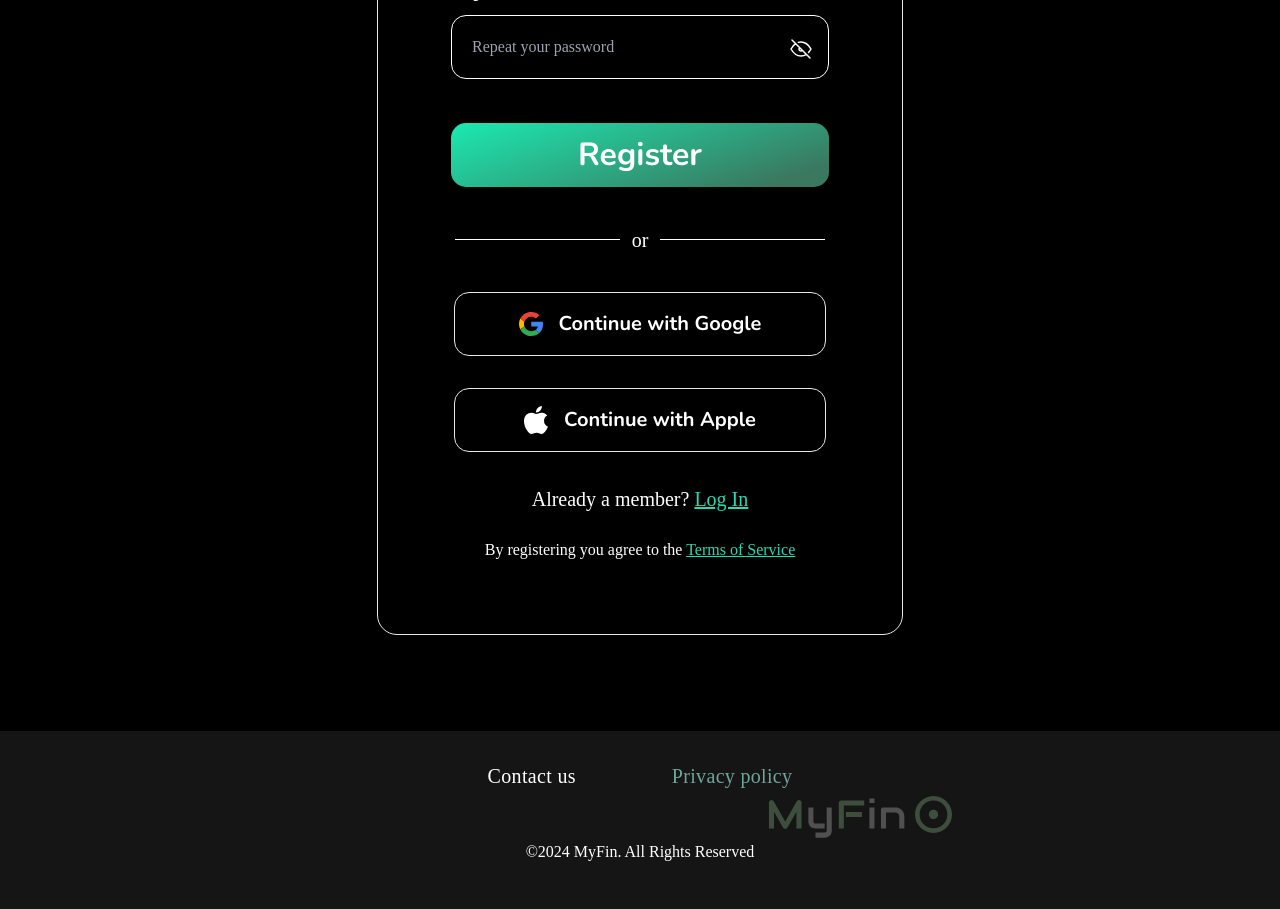
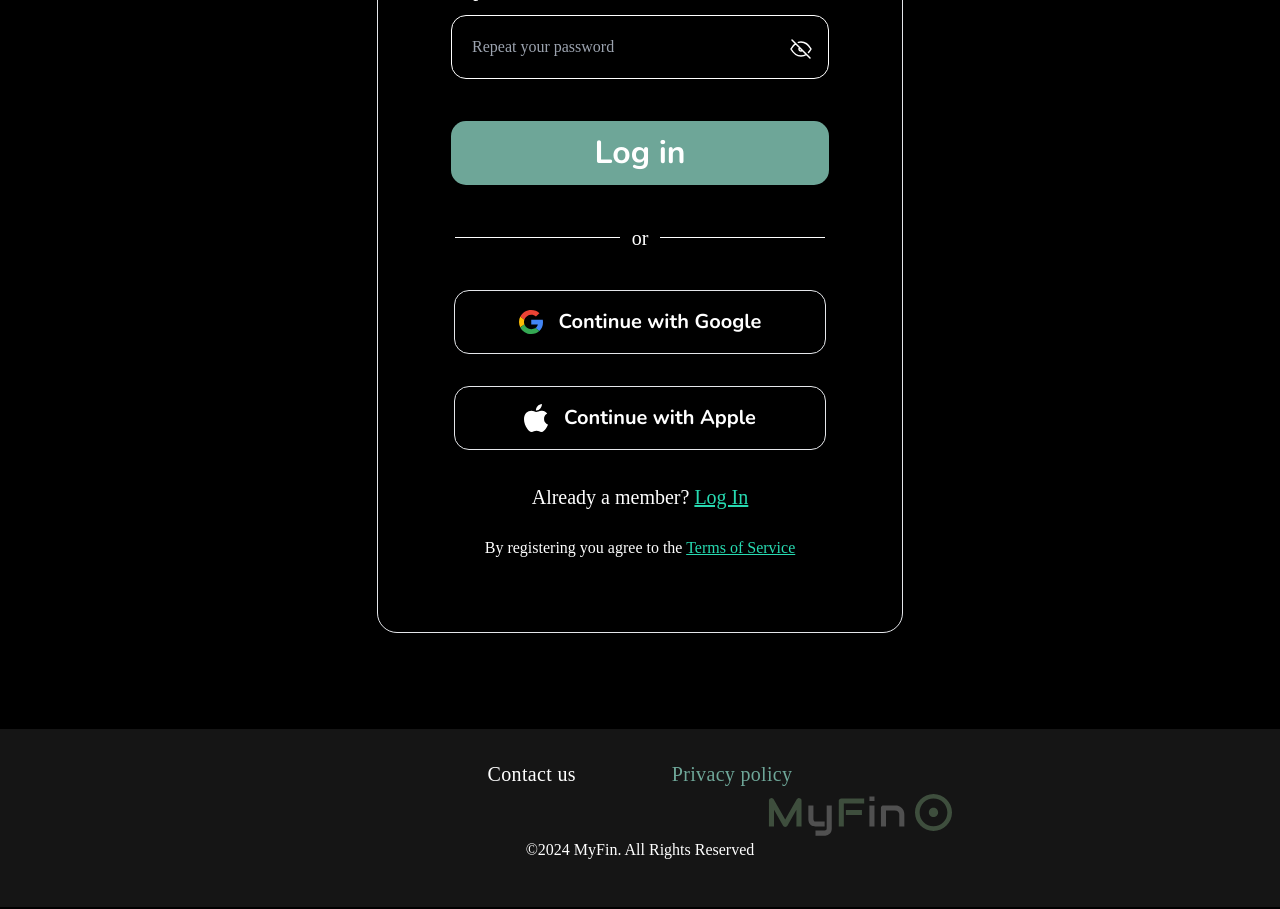
Before and after one commit to KaterynaZhuvak/MyFin, a React (Vite) app: page /registration in a window 1280 px wide. Shown: the part 880-1789 px from the top of the page. Built offline with nearby package versions, Linux system fonts and the light colour scheme; no server answers; a web font is replaced by a local one.

Commit message:
refactor(MF-105): configured a new element for the auth sumbit button

```diff
--- a/src/app/styles/index.css
+++ b/src/app/styles/index.css
@@ -52,11 +52,8 @@ body {
 .gradient:focus {
   background: linear-gradient(
     -18.47deg,
-    rgb(163, 233, 157) -85.276%,
     rgba(9, 52, 35, 0.48) 10.289%,
-    rgb(5, 166, 123) 121.192%,
-    rgba(155, 255, 182, 0.82) 141.226%,
-    rgba(68, 255, 221, 0.7) 141.248%
+    rgb(5, 166, 123) 121.192%
   );
 }
 ::-webkit-scrollbar {
--- /dev/null
+++ b/src/entities/auth/AuthButton/AuthButton.tsx
@@ -0,0 +1,24 @@
+import { type FC } from 'react';
+import { useFormikContext } from 'formik';
+import { Button } from '@shared/ui/Button';
+import { cn } from '@shared/lib/cn';
+
+export const AuthButton: FC = () => {
+  const { isValid, dirty } = useFormikContext();
+
+  return (
+    <Button
+      variant={isValid && dirty ? 'gradient' : 'disabled'}
+      size='m'
+      title='Log in'
+      className={cn(
+        'mt-[10px] h-[56px] w-[318px] py-[auto] text-[32px] font-bold tablet:h-[64px] tablet:w-[378px]',
+        {
+          'cursor-not-allowed': !isValid || !dirty,
+        }
+      )}
+      isSubmit
+      disabled={!isValid || !dirty}
+    />
+  );
+};
--- a/src/features/auth/login/LoginForm.tsx
+++ b/src/features/auth/login/LoginForm.tsx
@@ -3,8 +3,8 @@ import { Form, Formik } from 'formik';
 import { observer } from 'mobx-react';
 import * as Yup from 'yup';
 import { AuthInput } from '@entities/auth/AuthInput';
-import { Button } from '@shared/ui/Button';
 import { Icon } from '@shared/icons/Icon';
+import { AuthButton } from '@entities/auth/AuthButton/AuthButton';
 import { useAuth } from '../model/useAuth';
 import type { LoginOptions } from './interfaces/login-options.interface';
 
@@ -58,13 +58,7 @@ export const LoginForm: FC = observer(() => {
           }
           label='Password'
         />
-        <Button
-          variant='gradient'
-          size='m'
-          title='Log in'
-          className='mt-[10px] h-[56px] w-[318px] py-[auto] text-[32px] font-bold tablet:h-[64px] tablet:w-[378px]'
-          isSubmit
-        />
+        <AuthButton />
       </Form>
     </Formik>
   );
--- a/src/features/auth/registaion/RegistraionForm.tsx
+++ b/src/features/auth/registaion/RegistraionForm.tsx
@@ -4,8 +4,8 @@ import { observer } from 'mobx-react';
 import type { AxiosError } from 'axios';
 import * as Yup from 'yup';
 import { AuthInput } from '@entities/auth/AuthInput';
-import { Button } from '@shared/ui/Button';
 import { Icon } from '@shared/icons/Icon';
+import { AuthButton } from '@entities/auth/AuthButton/AuthButton';
 import { ErrorCodes } from '../lib/errorCodes.enum';
 import { useAuth } from '../model/useAuth';
 import type { RegistrationOptions } from './interfaces/registaion-options.interface';
@@ -115,13 +115,7 @@ export const RegistrationForm: FC = observer(() => {
           label='Repeat Password'
         />
 
-        <Button
-          variant='gradient'
-          size='m'
-          title='Register'
-          className='mt-[12px] h-[56px] w-[318px] py-[auto] text-[32px] font-bold tablet:h-[64px] tablet:w-[378px]'
-          isSubmit
-        />
+        <AuthButton />
       </Form>
     </Formik>
   );
--- a/src/shared/ui/Button/index.tsx
+++ b/src/shared/ui/Button/index.tsx
@@ -2,22 +2,39 @@ import type { ButtonHTMLAttributes, FC, ReactNode } from 'react';
 import { type VariantProps, cva } from 'class-variance-authority';
 import { cn } from '../../lib/cn';
 
-export const buttonVariants = cva(['font-sans font-bold'], {
+export const buttonVariants = cva(['font-sans', 'font-bold'], {
   variants: {
     variant: {
-      gradient: 'gradient rounded-[15px] text-white disabled:bg-disabled-green',
-      outline:
-        'rounded-[15px] border border-[bright-green] bg-transparent text-[bright-green] hover:border-[pale-green] hover:text-[pale-green]',
-      withoutOutline: 'tablet:hidden',
-      ghost:
-        'text-white hover:text-bright-green disabled:text-disabled-green tablet:hidden',
+      gradient: [
+        'gradient',
+        'rounded-[15px]',
+        'text-white',
+        'disabled:bg-disabled-green',
+      ],
+      outline: [
+        'rounded-[15px]',
+        'border',
+        'border-[bright-green]',
+        'bg-transparent',
+        'text-[bright-green]',
+        'hover:border-[pale-green]',
+        'hover:text-[pale-green]',
+      ],
+      withoutOutline: ['tablet:hidden'],
+      ghost: [
+        'text-white',
+        'hover:text-bright-green',
+        'disabled:text-disabled-green',
+        'tablet:hidden',
+      ],
+      disabled: ['bg-disabled-green', 'rounded-[15px]', 'text-white'],
     },
     size: {
-      xs: 'py-[5px] text-[16px]',
-      s: 'py-[6px] text-[20px]',
-      m: 'py-[8px] text-[28px]',
-      l: 'py-[8px] text-[32px]',
-      xl: 'tablet:py-[18px] tablet:text-[40px]',
+      xs: ['py-[5px]', 'text-[16px]'],
+      s: ['py-[6px]', 'text-[20px]'],
+      m: ['py-[8px]', 'text-[28px]'],
+      l: ['py-[8px]', 'text-[32px]'],
+      xl: ['tablet:py-[18px]', 'tablet:text-[40px]'],
     },
   },
 });
```
